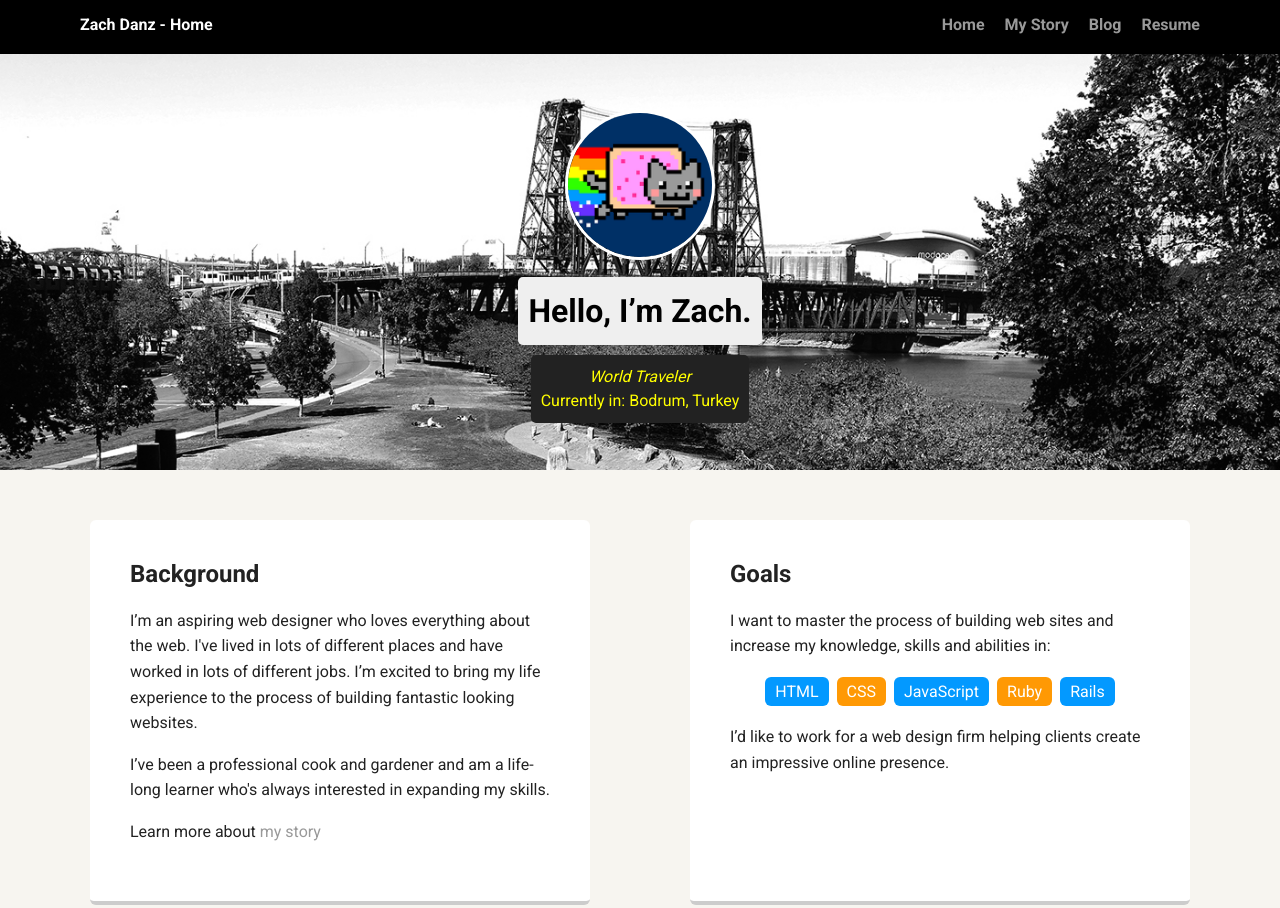
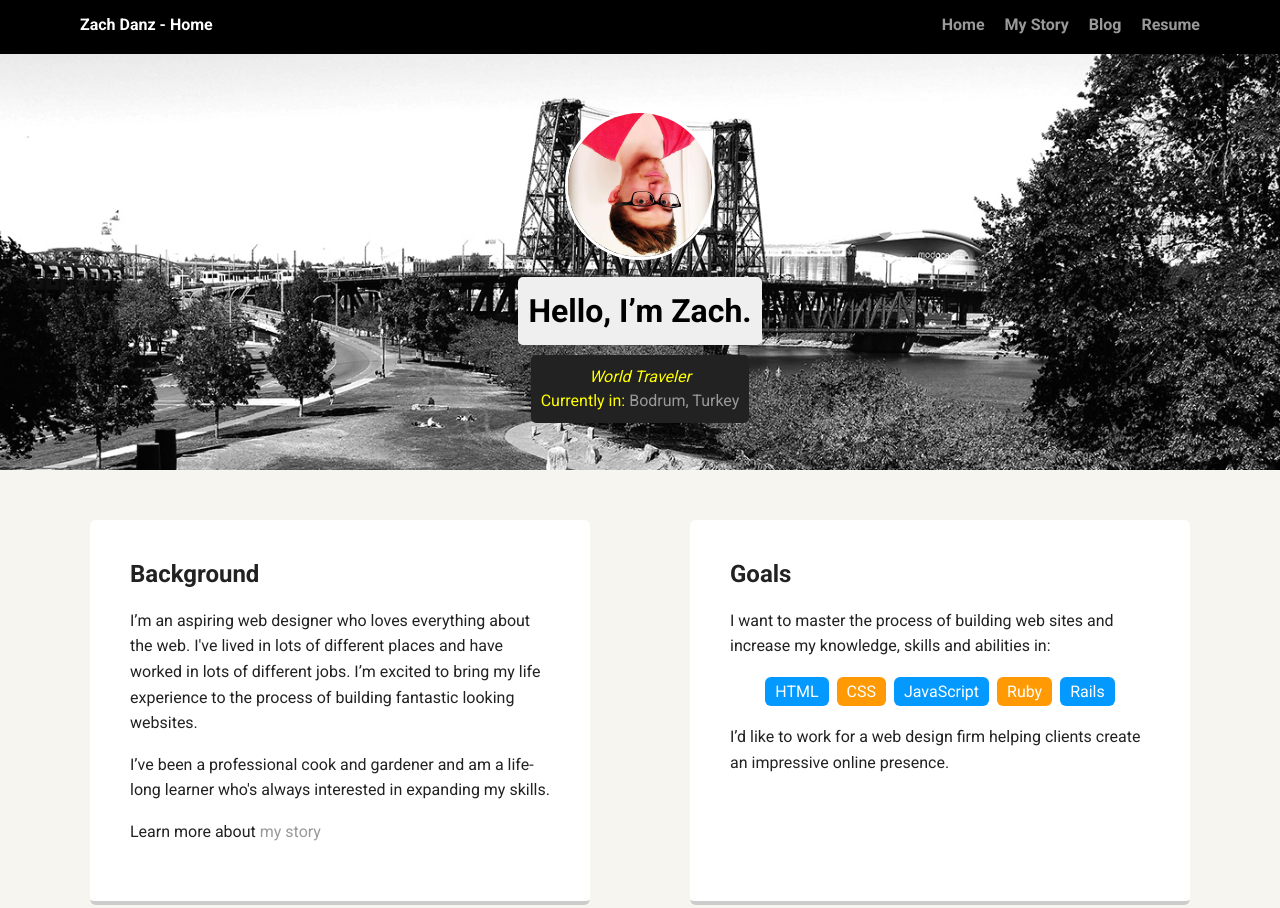
Before and after one commit to zachdanz/Unit-01-Project, a plain HTML site: page index.html in a window 1280 px wide. Shown: the top 908 px of the page. Drawn offline with Linux system fonts and the light colour scheme; a web font is replaced by a local one.

Commit message:
Profile image added

```diff
--- a/index.html
+++ b/index.html
@@ -19,11 +19,11 @@
     </div>
 
     <header>
-      <img src="images/me.png" alt="Drawing of Zach Danz" class="profile-image">
+      <img src="images/zach.jpg" alt="Drawing of Zach Danz" class="profile-image">
       <h1 class="tag name">Hello, I’m Zach.</h1>
       <p class="tag location">
         <em>World Traveler</em><br>
-        Currently in: Bodrum, Turkey</p>
+        Currently in: <a href="https://www.google.com/maps/place/Bodrum,+Mu%C4%9Fla,+Turkey/@37.0358538,27.3776685,13z/data=!3m1!4b1!4m5!3m4!1s0x14be6c4faeb0d669:0x51a6e218f706590a!8m2!3d37.034407!4d27.43054">Bodrum, Turkey</a></p>
     </header>
 
     <main class="flex">
--- a/styles.css
+++ b/styles.css
@@ -105,7 +105,7 @@ header .profile-image {
   transition: all .5s;
 }
 header .profile-image:hover {
-  transform: scale(1.2) rotate(5deg);
+  transform: scale(1.2) rotate(180deg);
 }
 .tag {
   background-color: #efefef;
```
Also changed, not shown: images/zach.jpg (added).
